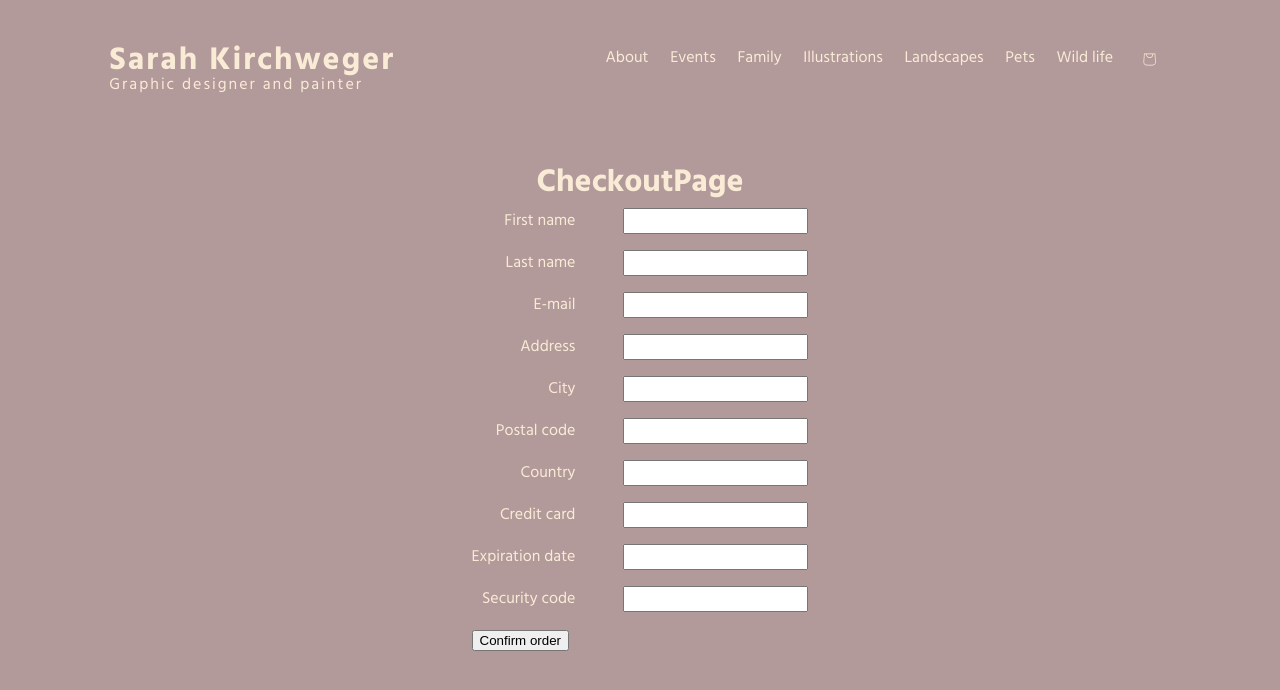
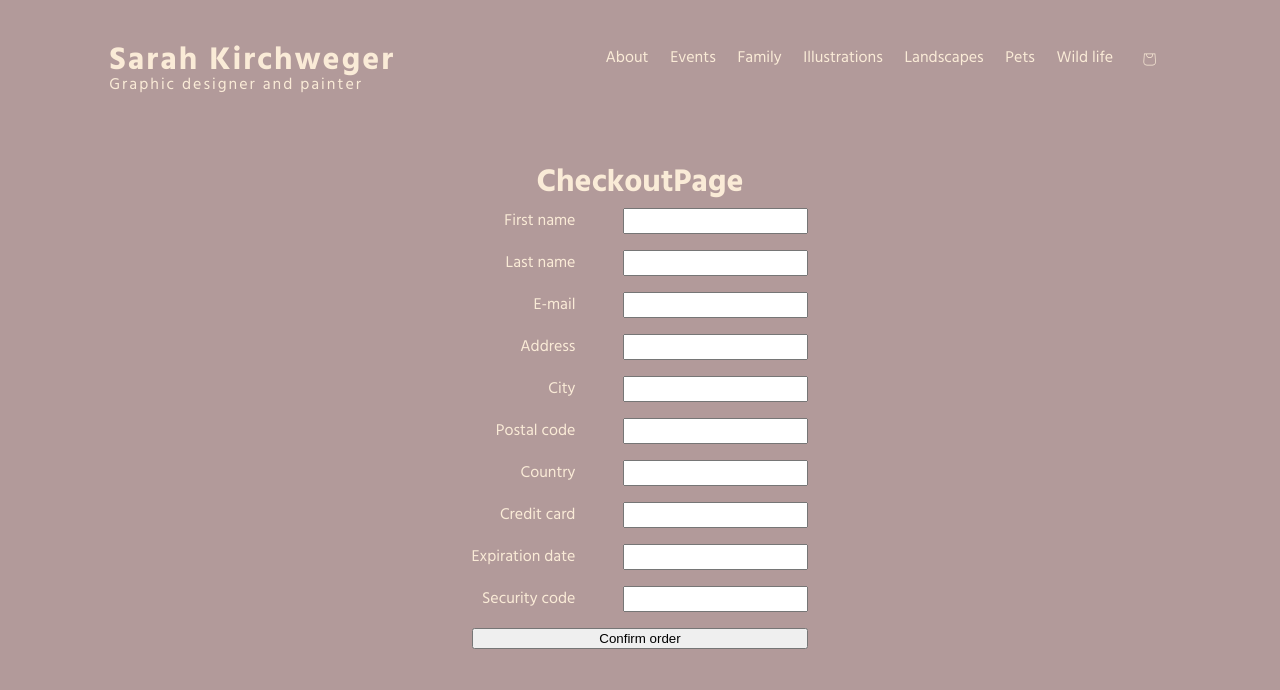
Before and after one commit to Gilsabo/nejxt.js-ecommerce-store, a Next.js app: page /checkout in a window 1280 px wide. Shown: the top 690 px of the page. Built offline with nearby package versions, Linux system fonts and the light colour scheme; no server answers.

Commit message:
Delete unnecessary component

```diff
--- a/app/checkout/ClearButton.tsx
+++ /dev/null
@@ -1,13 +0,0 @@
-'use client';
-import Link from 'next/link';
-import clearCart from './actions';
-
-export default function ClearButton() {
-  return (
-    <Link href="/thankyou">
-      <button onClick={() => clearCart()} data-test-id="checkout-confirm-order">
-        Confirm order
-      </button>
-    </Link>
-  );
-}
--- a/app/checkout/Form.tsx
+++ b/app/checkout/Form.tsx
@@ -1,9 +1,20 @@
-import ClearButton from './ClearButton';
+'use client';
+
+import { useRouter } from 'next/navigation';
+import clearCart from './actions';
 import styles from './form.module.css';
 
 export default function Form() {
+  const router = useRouter();
   return (
-    <form className={styles.form}>
+    <form
+      className={styles.form}
+      onSubmit={(event) => {
+        clearCart();
+        router.push('/thankyou');
+        event.preventDefault();
+      }}
+    >
       <label>
         <span>First name</span>
         <input data-test-id="checkout-first-name" required />
@@ -41,7 +52,10 @@ export default function Form() {
         <span>Security code</span>
         <input type="number" data-test-id="checkout-security-code" required />
       </label>
-      <ClearButton />
+
+      <button type="submit" data-test-id="checkout-confirm-order">
+        Confirm order
+      </button>
     </form>
   );
 }
```
